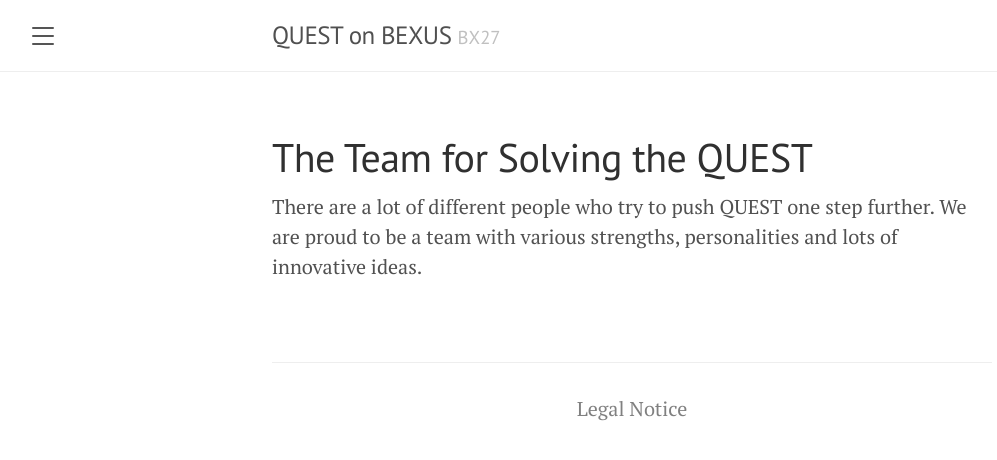
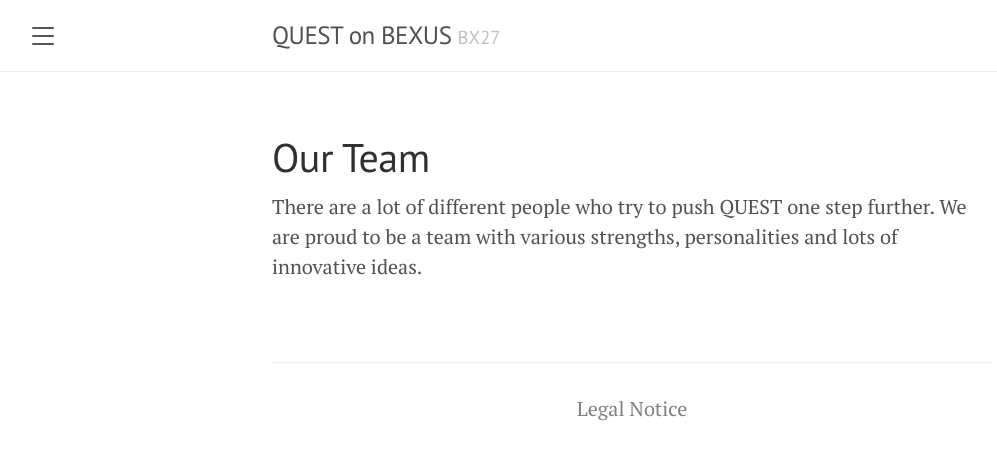
Before and after one commit to jvpichowski/quest-bexus, a Jekyll site: the page built from website/team.md, in a window 1280 px wide. Shown: the top 460 px of the page, without its empty margins (8-1005 px from the left). Built offline with Jekyll 4.4.1, drawn with Linux system fonts in a browser that asks for light colours.

Commit message:
Update team.md

```diff
--- a/website/team.md
+++ b/website/team.md
@@ -1,6 +1,6 @@
 ---
 layout: page
-title: The Team for Solving the QUEST
+title: Our Team
 ---
 
 There are a lot of different people who try to push QUEST one step further.
```
